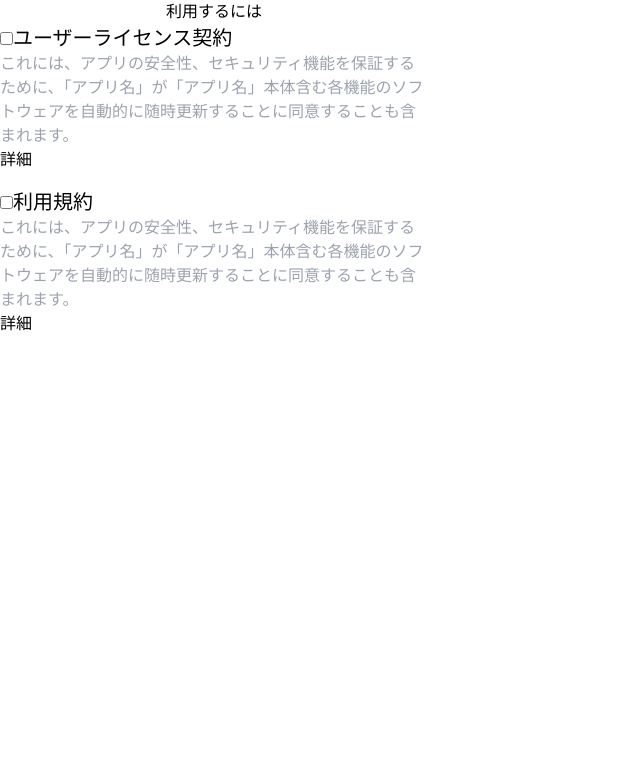
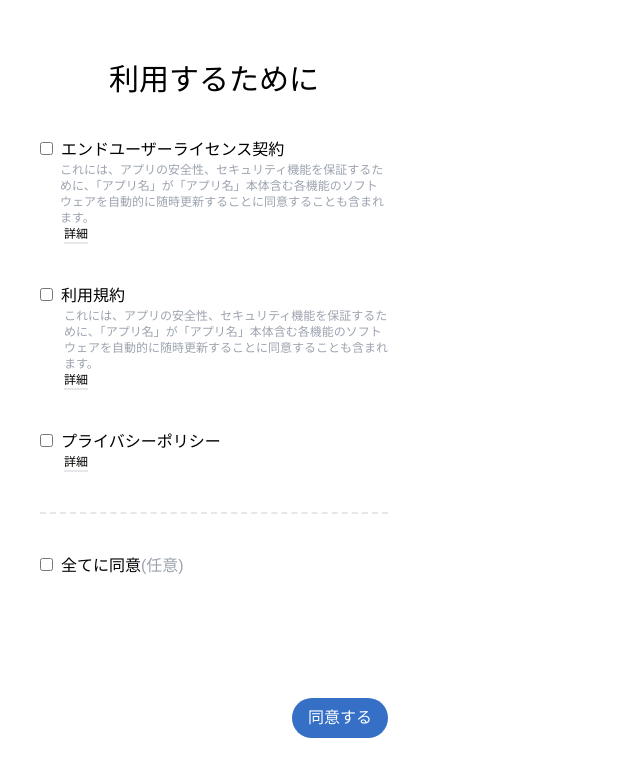
Before and after one commit to yuna011/teamproject-2024, a Next.js app: page /createAccount/regulations in a window 1280 px wide. Shown: the top 776 px of the page, without its empty margins (0-640 px from the left). Built offline with nearby package versions, Linux system fonts and the light colour scheme.

Commit message:
add:アカウント設定画面

```diff
--- /dev/null
+++ b/src/app/accountSetting/age/page.tsx
@@ -0,0 +1,25 @@
+'use client'
+import Chevron from '@/app/component/common/Chevron'
+
+export default function age() {
+    return(
+    <div className='font-bold'>
+        <div className='flex justify-center gap-4 mt-24'>
+            <p className='flex justify-center items-end w-32 h-32 pb-4 rounded-full text-center text-white bg-[#3570c6]'>男性</p>
+            <p className='flex justify-center items-end w-32 h-32 pb-4 rounded-full text-center bg-gray-200'>女性</p>
+        </div>
+        <p className="mt-16 text-center text-3xl">あなたの年代を<br />教えてください</p>
+        <div className='mt-12 text-center'>
+            <select className='border-b-2 border-gray-400 text-center font-normal'>
+                <option>10代</option>
+                <option>20代</option>
+                <option>30代</option>
+                <option>40代</option>
+                <option>50代</option>
+                <option>60代以上</option>
+            </select>
+        </div>
+        <Chevron prevLink="/accountSetting/gender" nextLink="/accountSetting/name"/>
+    </div>
+    )
+}
--- /dev/null
+++ b/src/app/accountSetting/fin/page.tsx
@@ -0,0 +1,14 @@
+'use client'
+import Chevron from '@/app/component/common/Chevron'
+
+export default function accountSetting() {
+
+    return(
+    <div className='h-screen flex flex-col justify-center gap-28 text-center text-3xl font-bold'>
+        <h1>おつかれさまでした</h1>
+        <h2>すれちがいを<br />始めましょう！</h2>
+            <img src="../images/woman.png" alt="" className='pr-4 w-[250px] self-end'/>
+
+    </div>
+    )
+}
--- /dev/null
+++ b/src/app/accountSetting/gender/page.tsx
@@ -0,0 +1,15 @@
+'use client'
+import Chevron from '@/app/component/common/Chevron'
+
+export default function gender() {
+    return(
+    <div className='font-bold'>
+        <p className="mt-44 text-center text-3xl">あなたの性別を<br />教えてください</p>
+        <div className='flex justify-center gap-4 mt-8'>
+            <p className='flex justify-center items-end w-36 h-36 pb-4 rounded-full text-center text-white bg-[#3570c6]'>男性</p>
+            <p className='flex justify-center items-end w-36 h-36 pb-4 rounded-full text-center bg-gray-200'>女性</p>
+        </div>
+        <Chevron prevLink="/accountSetting" nextLink="/accountSetting/age"/>
+    </div>
+    )
+}
--- /dev/null
+++ b/src/app/accountSetting/name/page.tsx
@@ -0,0 +1,14 @@
+'use client'
+import Chevron from '@/app/component/common/Chevron'
+
+export default function name() {
+    return(
+    <div className='font-bold'>
+            <p className="mt-44 text-center text-3xl">表示名を設定<br />しましょう</p>
+        <div className='mt-12 px-12 text-center'>
+            <input type="text" className='w-full pl-2 border-b-2 border-gray-400'/>
+        </div>
+        <Chevron prevLink="/accountSetting/age" nextLink="/accountSetting/permit"/>
+    </div>
+    )
+}
--- /dev/null
+++ b/src/app/accountSetting/page.tsx
@@ -0,0 +1,18 @@
+'use client'
+import Button from '@/app/component/common/Button'
+
+export default function accountSetting() {
+    return(
+    <div className='font-bold'>
+        <div className='ml-10 mt-44'>
+            <p className='w-fit px-4 py-1 rounded-2xl text-white bg-[#3570C6]'>STEP1</p>
+            <p className="mt-10 text-3xl">あなたのことを<br />教えてください</p>
+        </div>
+        <div className='absolute bottom-0 w-full h-[400px] flex items-end justify-center rounded-t-[100px] bg-[#3570c6]'>
+            <a href="/accountSetting/gender" className='mb-20 px-36 py-2 rounded-xl bg-white'>
+                <Button disabled={false} text={'次へ'} onClick={() => {}} />
+            </a>
+        </div>
+    </div>
+    )
+}
--- /dev/null
+++ b/src/app/accountSetting/permit/page.tsx
@@ -0,0 +1,39 @@
+'use client'
+import Button from '@/app/component/common/Button'
+import { FaLocationArrow } from "react-icons/fa";
+import { FaBell } from "react-icons/fa";
+import { FaBluetooth } from "react-icons/fa";
+
+export default function permit() {
+    return(
+    <div className='font-bold'>
+        <p className="mt-36 text-center text-2xl">最後に以下を許可してください</p>
+        <div className='flex flex-col gap-8 mt-12 m-4 p-4 rounded bg-gray-100'>
+            <div className='flex items-center gap-4 px-4'>
+                <FaLocationArrow size={50}/>
+                <div>
+                    <p>位置情報の利用</p>
+                    <p className='font-normal'>すれちがい機能のために必要です。権限がなくても利用できますが、誰ともすれちがえなくなります。</p>
+                </div>
+            </div>
+            <div className='flex items-center gap-4 px-4'>
+                <FaBell size={50}/>
+                <div>
+                    <p>通知の設定</p>
+                    <p className='font-normal'>すれちがいできた時、誰かがあなたにコンタクトを求めた時、その他様々なシーンでお知らせします</p>
+                </div>
+            </div>
+            <div className='flex items-center gap-4 px-4'>
+                <FaBluetooth size={50}/>
+                <div>
+                    <p>Bluetoothの有効化</p>
+                    <p className='font-normal'>GPSのみの位置情報は性格ではありません。Bluetoothの有効化によって消費する電力はごくわずかです。</p>
+                </div>
+            </div>
+        </div>
+        <div className='w-fit mt-20 mx-auto px-36 py-2 rounded-3xl text-center text-white bg-[#3570c6] '>
+            <a href="/accountSetting/fin"><Button disabled={false} text={'すすむ'} onClick={() => {}} /></a>
+        </div>
+    </div>
+    )
+}
--- /dev/null
+++ b/src/app/component/common/Checkbox.tsx
@@ -0,0 +1,8 @@
+export default function Checkbox({text=""}) {
+    return(
+    <div>
+        <input type="checkbox"  className='mr-2'/>
+        <label>{text}</label>
+    </div>
+    )
+}
--- /dev/null
+++ b/src/app/component/common/Chevron.tsx
@@ -0,0 +1,17 @@
+'use client'
+import { FaChevronRight } from "react-icons/fa";
+
+export default function Chevron({prevLink="#", nextLink="#"}) {
+    return(
+        <div className="fixed bottom-10 w-full">
+            <div className='flex justify-between items-end mx-12'>
+                <a href={prevLink} className='w-fit p-4 rounded-full rotate-180 bg-gray-400'>
+                    <FaChevronRight color='white'/>
+                </a>
+                <a href={nextLink} className='w-fit p-4  rounded-full  bg-[#3570c6]'>
+                    <FaChevronRight color='white'/>
+                </a>
+            </div>
+        </div>
+    )
+}
--- a/src/app/createAccount/regulations/page.tsx
+++ b/src/app/createAccount/regulations/page.tsx
@@ -1,28 +1,34 @@
+'use client'
+import Button from '@/app/component/common/Button'
+import Checkbox from '@/app/component/common/Checkbox'
+
 export default function Regulations() {
     return (
-        <div>
-            <h1 className="text-center">利用するには</h1>
-            <div className="flex flex-col gap-4">
-                <div>
-                    <div className="text-xl">
-                        <input type="checkbox" />
-                        <label htmlFor="">ユーザーライセンス契約</label>
-                    </div>
-                    <p className="text-gray-400">これには、アプリの安全性、セキュリティ機能を保証するために、「アプリ名」が「アプリ名」本体含む各機能のソフトウェアを自動的に随時更新することに同意することも含まれます。</p>
-                    <a href="#">詳細</a>
-                </div>
-                <div>
-                    <div className="text-xl">
-                        <input type="checkbox" />
-                        <label htmlFor="">利用規約</label>
-                    </div>
-                    <p className="text-gray-400">これには、アプリの安全性、セキュリティ機能を保証するために、「アプリ名」が「アプリ名」本体含む各機能のソフトウェアを自動的に随時更新することに同意することも含まれます。</p>
-                    <a href="#">詳細</a>
-                </div>
-                <div>
+        <div className="flex flex-col gap-10 justify-center h-screen mx-10">
+            <h1 className="mx-auto text-3xl">利用するために</h1>
+            <div>
+                <Checkbox text={'エンドユーザーライセンス契約'}/>
+                <p className="pl-5 text-xs text-gray-400">これには、アプリの安全性、セキュリティ機能を保証するために、「アプリ名」が「アプリ名」本体含む各機能のソフトウェアを自動的に随時更新することに同意することも含まれます。</p>
+                <p className="w-fit ml-6 text-xs border-b-2 ">詳細</p>
+            </div>
+            <div>
+                <Checkbox text={'利用規約'}/>
+                <p className="pl-6 text-xs text-gray-400">これには、アプリの安全性、セキュリティ機能を保証するために、「アプリ名」が「アプリ名」本体含む各機能のソフトウェアを自動的に随時更新することに同意することも含まれます。</p>
+                <p className="w-fit ml-6 text-xs border-b-2 ">詳細</p>
+            </div>
+            <div>
+                <Checkbox text={'プライバシーポリシー'}/>
+                <p className="w-fit ml-6 text-xs border-b-2 ">詳細</p>
+            </div>
+            <div className="mx-auto border-dashed border-t-2 w-full"></div>
+            <div>
+                <input type="checkbox"  className='mr-2'/>
+                <label htmlFor="">全てに同意<span className='text-gray-400'>(任意)</span></label>
+            </div>
 
-                </div>
-            </div>
+            <a href='/accountSetting' className='w-fit mt-20 py-2 px-4 self-end rounded-3xl text-white bg-[#3570c6] '>
+                <Button disabled={false} text={'同意する'} onClick={() => {}} />
+            </a>
         </div>
     )
 }
```
Also changed, not shown: public/images/woman.png (added), 1 other file (tests, documents, lock files or other folders).
